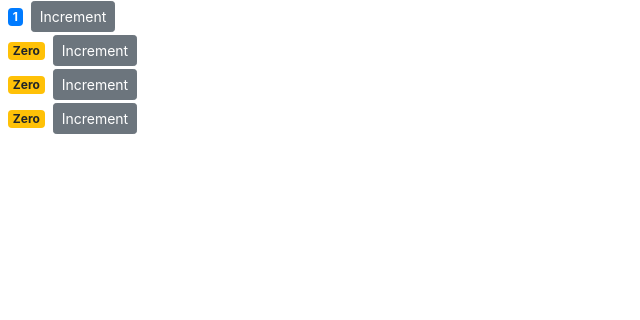
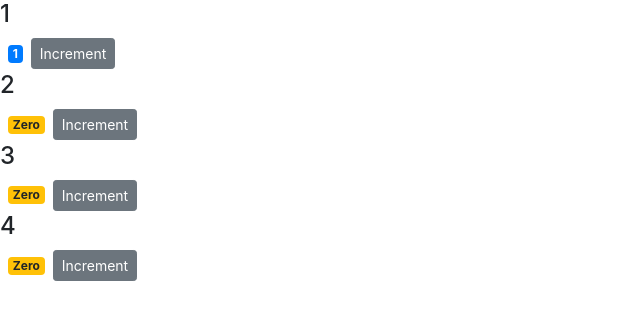
Before and after one commit to RanjithSatla/React-Practice, a React (Create React App) app in the folder counter/: page / in a window 1280 px wide. Shown: the top 320 px of the page, without its empty margins (0-640 px from the left). Built offline with nearby package versions, Linux system fonts and the light colour scheme.

Commit message:
Passing Children

```diff
--- a/counter/src/Components/counter.jsx
+++ b/counter/src/Components/counter.jsx
@@ -9,9 +9,11 @@
   };
   render() {
     console.log(this.props);
+    // {}{value: 0, children: ' '}
 
     return (
       <div>
+        {this.props.children}
         <span className={this.getBadgeClasses()}>{this.formatCount()}</span>
         <button
           onClick={() => this.handleIncrement({ id: 1 })}
--- a/counter/src/Components/counters.jsx
+++ b/counter/src/Components/counters.jsx
@@ -14,7 +14,10 @@
     return (
       <div>
         {this.state.counters.map((counter) => (
-          <Counter key={counter.id} value={counter.value} />
+          <Counter key={counter.id} value={counter.value}>
+            {/* Passing Children  */}
+            <h4>{counter.id}</h4>
+          </Counter>
         ))}
       </div>
     );
```
